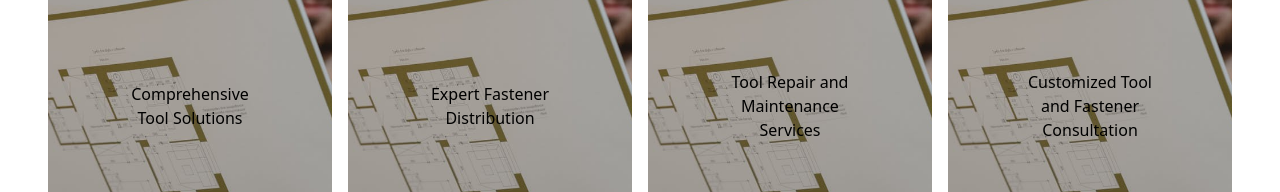
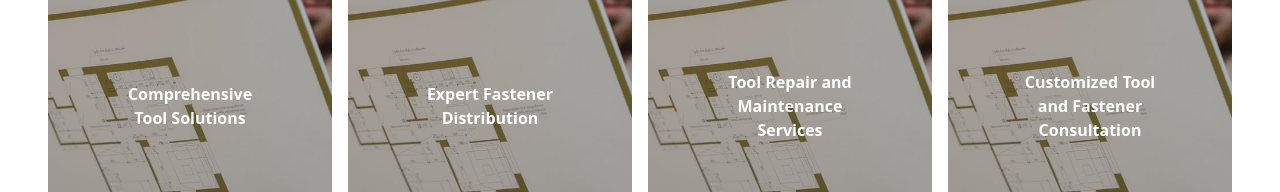
Before and after one commit to gonzaleza61/alphathread, a React (Vite) app: page / in a window 1280 px wide. Shown: the part 1095-1287 px from the top of the page. Built offline with nearby package versions, Linux system fonts and the light colour scheme.

Commit message:
hover cards

```diff
--- a/src/components/ImageCard.jsx
+++ b/src/components/ImageCard.jsx
@@ -20,11 +20,14 @@ export default function Card({ imgSrc, title }) {
           },
         }}
       > */}
-      <div className="h-[550px] bg-red-50 relative text-center">
-        <h2 className="absolute top-1/2 left-1/2 -translate-y-1/2 -translate-x-2/4">
+      <div className="h-[550px] bg-black relative text-center">
+        <h2 className="absolute top-1/2 left-1/2 -translate-y-1/2 -translate-x-2/4 font-bold text-white">
           {title}
         </h2>
-        <img className="h-full w-full object-cover" src={imgSrc} />
+        <img
+          className="h-full w-full object-cover hover:opacity-55"
+          src={imgSrc}
+        />
       </div>
       {/* </div> */}
     </>
```
